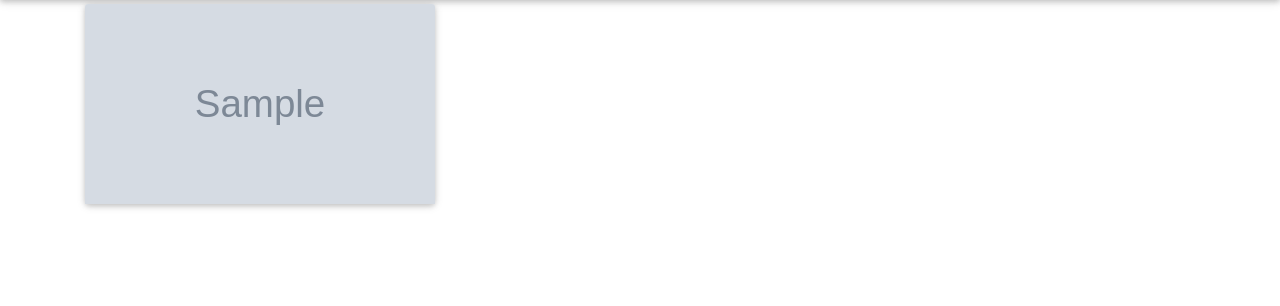
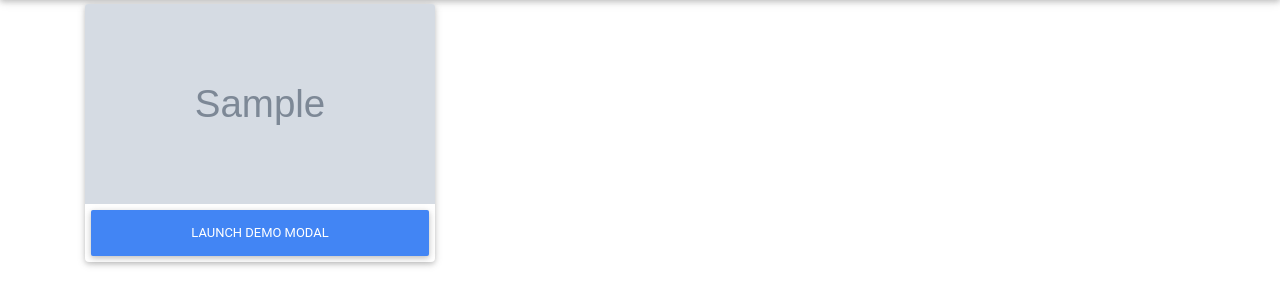
Before and after one commit to johnwanjema/gallery, a Django app: template photos/templates/index.html in a window 1280 px wide. Shown: the part 56-362 px from the top of the page. Run offline with Django 3.2, Linux system fonts and the light colour scheme; the template is opened without the code that fills it: most values are stand-ins (such as "Sample title", 1, 10 or a date in 2020); grey boxes marked "Sample" are stand-in pictures; some libraries are stand-ins or nearby versions.

Commit message:
update readme

```diff
--- a/photos/templates/index.html
+++ b/photos/templates/index.html
@@ -15,7 +15,33 @@
                         <div class="mask rgba-white-slight"></div>
                     </a>
                 </div>
+                <!-- Button trigger modal -->
+                <button type="button" class="btn btn-primary" data-toggle="modal" data-target="#exampleModal">
+                    Launch demo modal
+                </button>
 
+                <!-- Modal -->
+                <div class="modal fade" id="exampleModal" tabindex="-1" role="dialog"
+                    aria-labelledby="exampleModalLabel" aria-hidden="true">
+                    <div class="modal-dialog" role="document">
+                        <div class="modal-content">
+                            <div class="modal-header">
+                                <h5 class="modal-title" id="exampleModalLabel">Modal title</h5>
+                                <button type="button" class="close" data-dismiss="modal" aria-label="Close">
+                                    <span aria-hidden="true">&times;</span>
+                                </button>
+                            </div>
+                            <div class="modal-body">                    <img class="card-img-top" src="{{image.photo.url}}" height="200px" alt="Card image cap">
+
+                                ...
+                            </div>
+                            <div class="modal-footer">
+                                <button type="button" class="btn btn-secondary" data-dismiss="modal">Close</button>
+                                <button type="button" class="btn btn-primary">Save changes</button>
+                            </div>
+                        </div>
+                    </div>
+                </div>
 
             </div>
 
```
Also changed, not shown: README.md, media/photos/IMG_20190319_140907-ANIMATION.gif (added), media/photos/Octocat.png (added), media/photos/Octocat_aNs78tc.png (added), media/photos/g.png (added), media/photos/images_1.jpeg (added), media/photos/py.jpeg (added).
